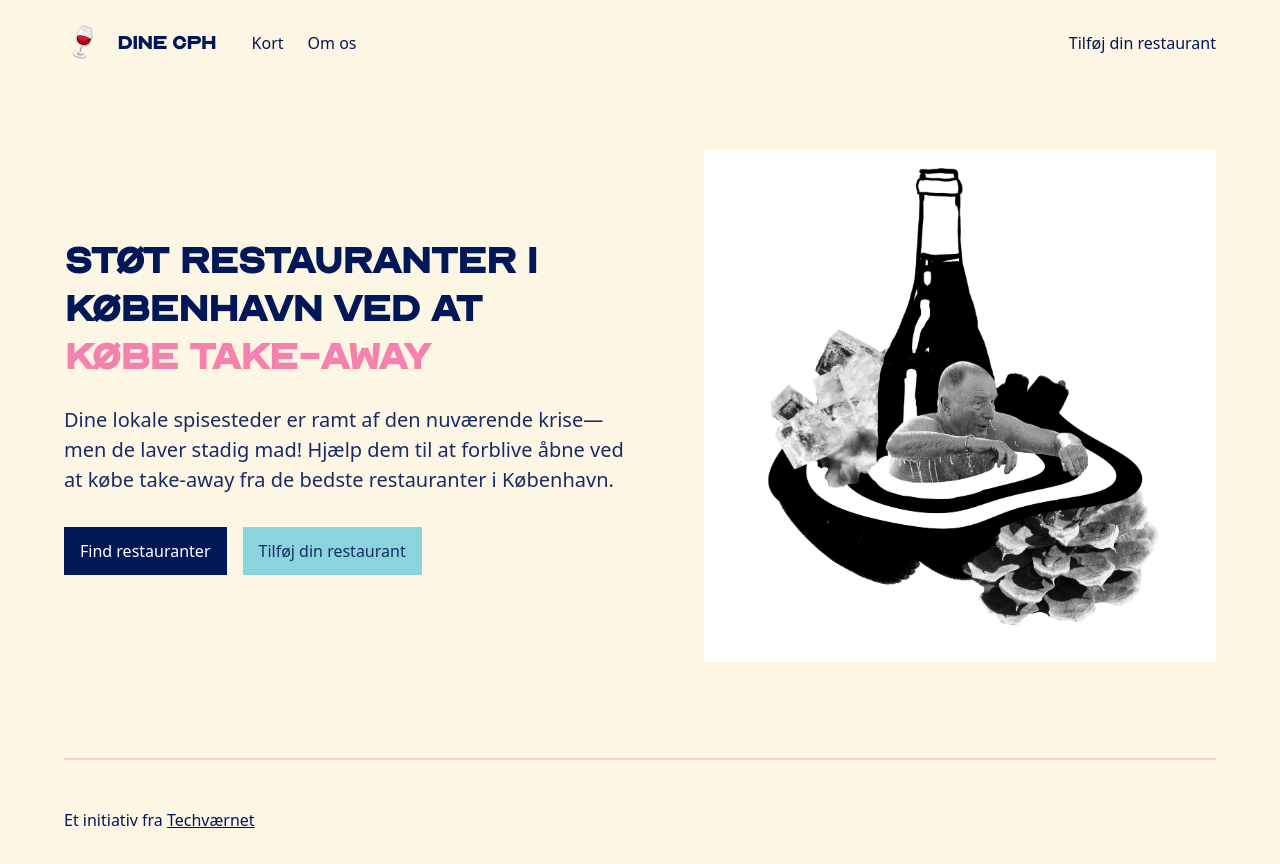
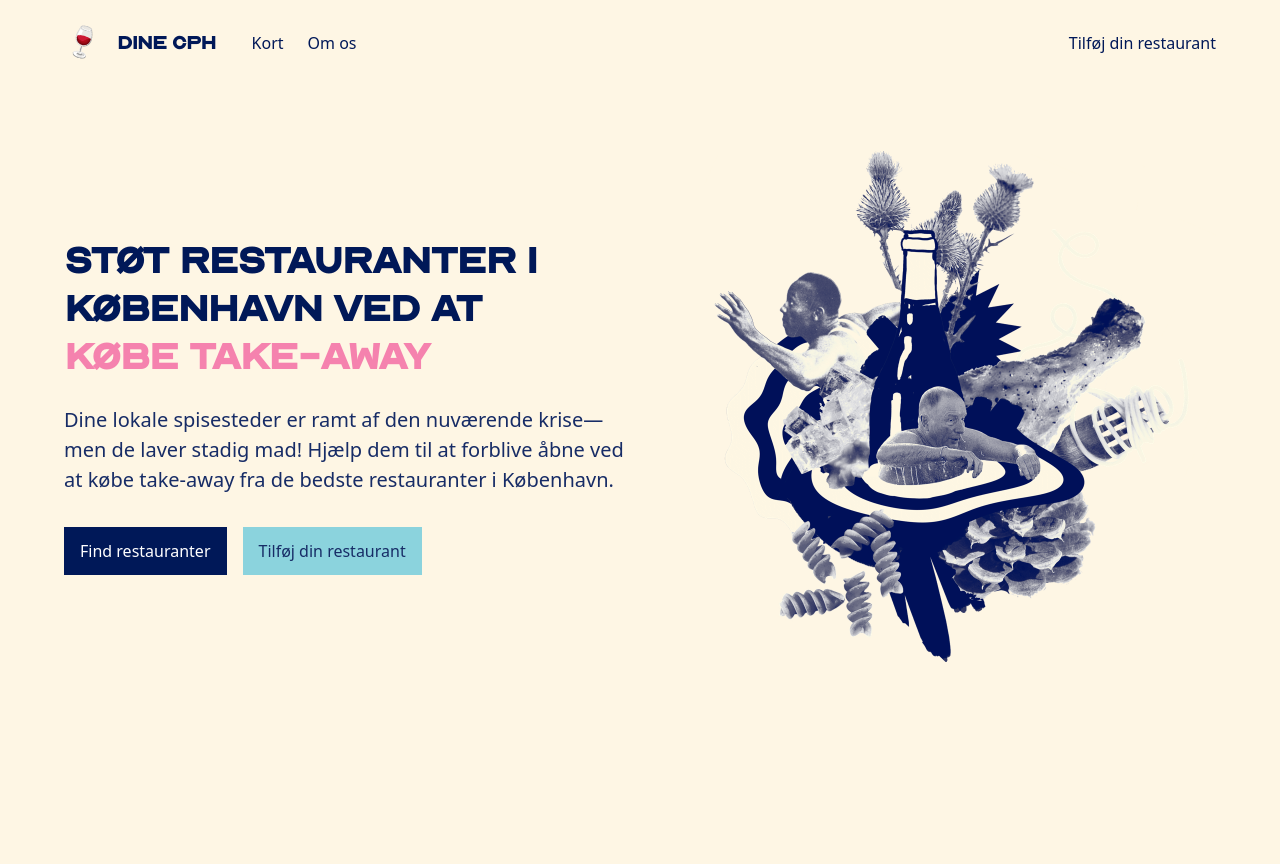
Before and after one commit to covid19-group/dinecph, a Next.js app: page / in a window 1280 px wide. Shown: the top 864 px of the page. After the commit the page ends 800 px from the top, so only its background shows below. Built offline with nearby package versions, Linux system fonts and the light colour scheme; a web font is replaced by a local one; what @tailwindcss/custom-forms would draw is missing.

Commit message:
hero illu from kolbe

```diff
--- a/components/Footer.js
+++ b/components/Footer.js
@@ -3,6 +3,7 @@ import useBreakpoint from '../hooks/useBreakpoint'
 
 export default () => {
   const breakpoint = useBreakpoint()
+  return null
   return (
     <footer className="px-3">
       <div className="border-t-2 border-sand max-w-6xl py-12 mx-auto">
--- a/pages/index.js
+++ b/pages/index.js
@@ -36,7 +36,7 @@ export default () => (
             </div>
           </div>
           <img
-            src="/assets/hero-illu.jpg"
+            src="/assets/hero-illu.png"
             alt="Vin og sjov"
             className="w-128 h-128"
           />
```
Also changed, not shown: public/assets/hero-illu.jpg (deleted), public/assets/hero-illu.png (added).
